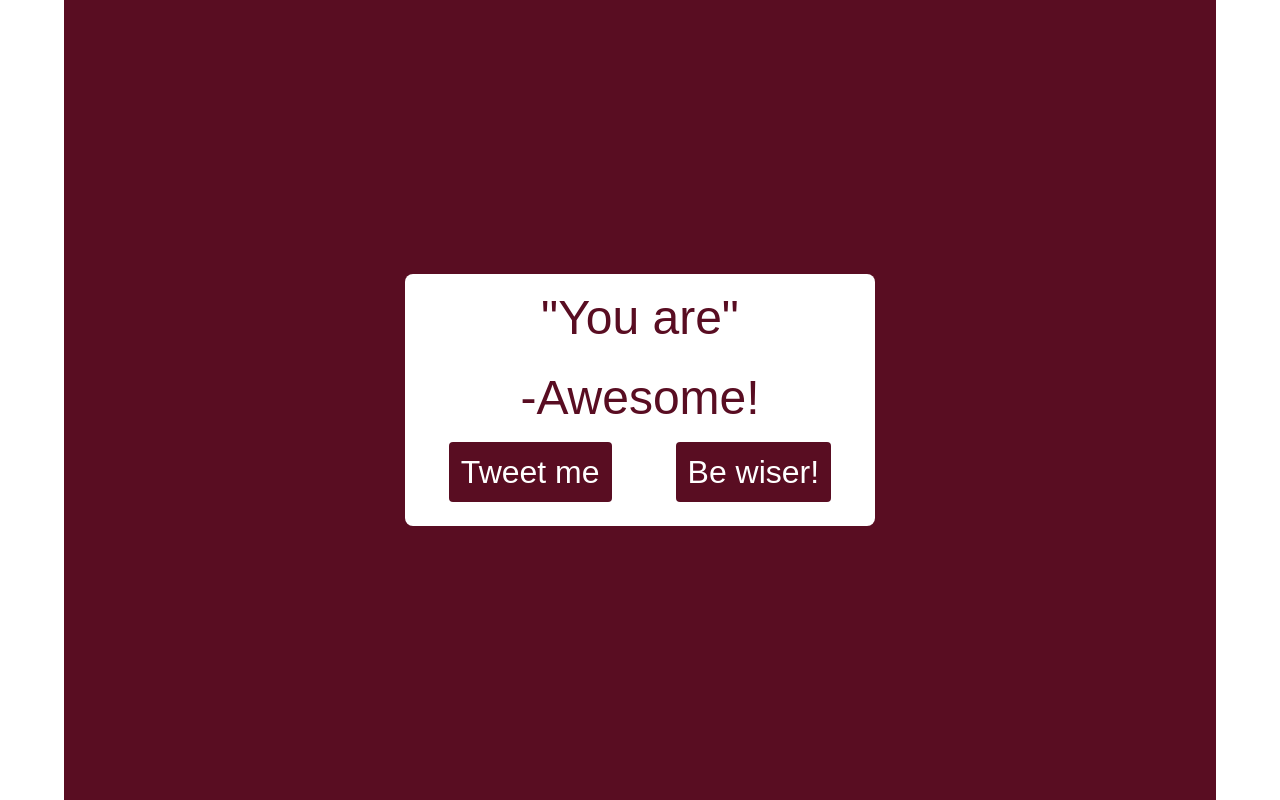
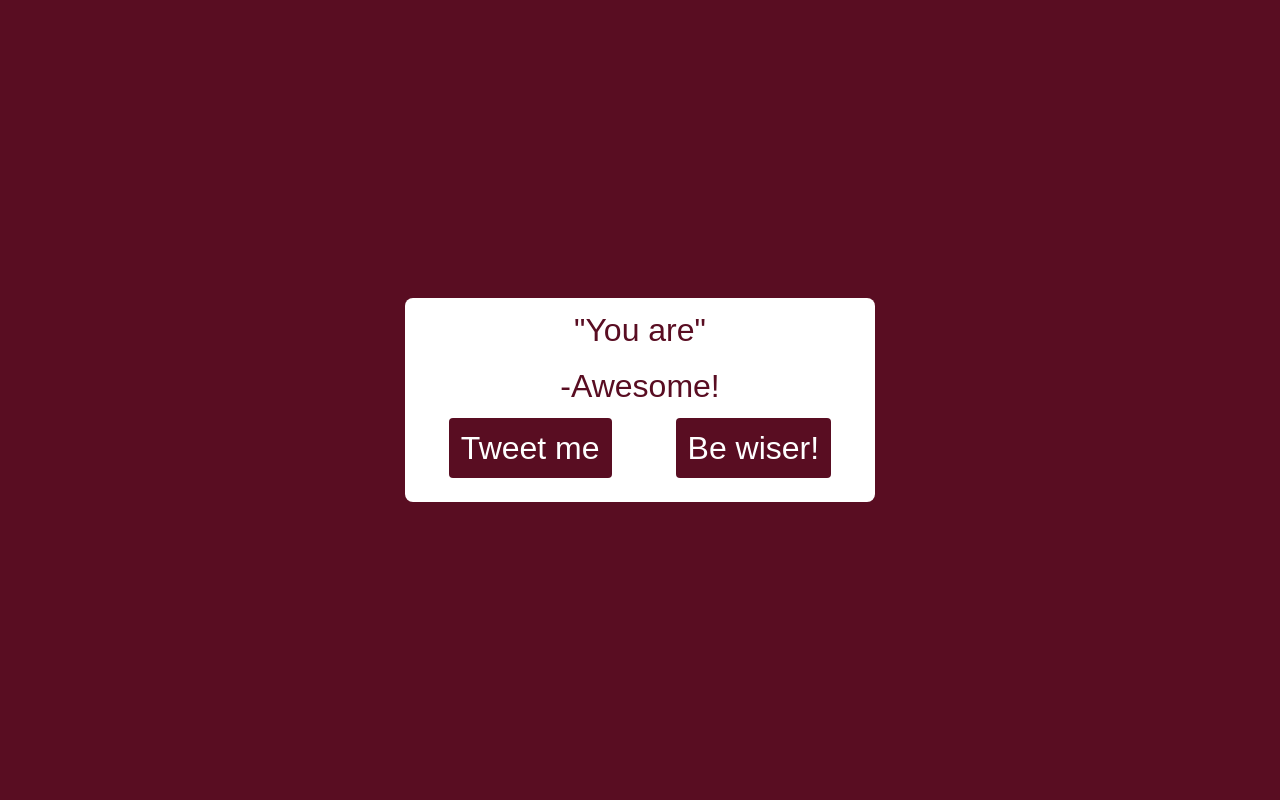
Before and after one commit to MusT4ch3z/Quotes-Machine, a React (Create React App) app: page / in a window 1280 px wide. Built offline with nearby package versions, Linux system fonts and the light colour scheme; no server answers; a web font is replaced by a local one.

Commit message:
fcc checked css fixed

```diff
--- a/src/App.css
+++ b/src/App.css
@@ -1,19 +1,10 @@
 @import url('https://fonts.googleapis.com/css2?family=Jockey+One&display=swap');
 
-.App {
-  text-align: center;
-  justify-items: center;
-  display: grid;
-}
-
 #quote-box {
-  align-items: center;
-  justify-items: center;
   height: 100vh;
   width: 90vw;
   transition: all .5s ease-in-out;
   place-content: center;
-  vertical-align: middle;
   display: grid;
   padding: 0%;
 }
@@ -29,7 +20,7 @@
   max-width: 1150px;
   background-color: white;
   border-radius: 10px;
-  font-size: 3rem;
+  font-size: 2rem;
   font-family: 'Jockey One', sans-serif;
   justify-content: space-between;
   border-radius: 0.5rem;
@@ -96,3 +87,10 @@
 .btn.btn-primary:focus {
   box-shadow: none;
 }
+
+.fCC_check_fix{
+  text-align: center;
+  justify-items: center;
+  display: grid;
+  transition: all .5s ease-in-out;
+}
--- a/src/Components/quote_box.js
+++ b/src/Components/quote_box.js
@@ -34,7 +34,8 @@ function Quote_box() {
   }
 
   return (
-    <div id="quote-box" style={{ backgroundColor: `${accentColor}`, color: `${accentColor}` }}>
+    <div className="fCC_check_fix" style={{ backgroundColor: `${accentColor}`, width: '100vw' }}>
+      <div id="quote-box" style={{ backgroundColor: `${accentColor}`, color: `${accentColor}`, width: '90vw' }}>
         <Container>
           <Row className="justify-content-md-center">
             <Col id="text" md='auto'>
@@ -61,6 +62,7 @@ function Quote_box() {
           </div>
         </Container>
       </div>
+    </div>
   )
 }
 export default Quote_box
```
Lines whose indentation alone changed are shown as unchanged.
